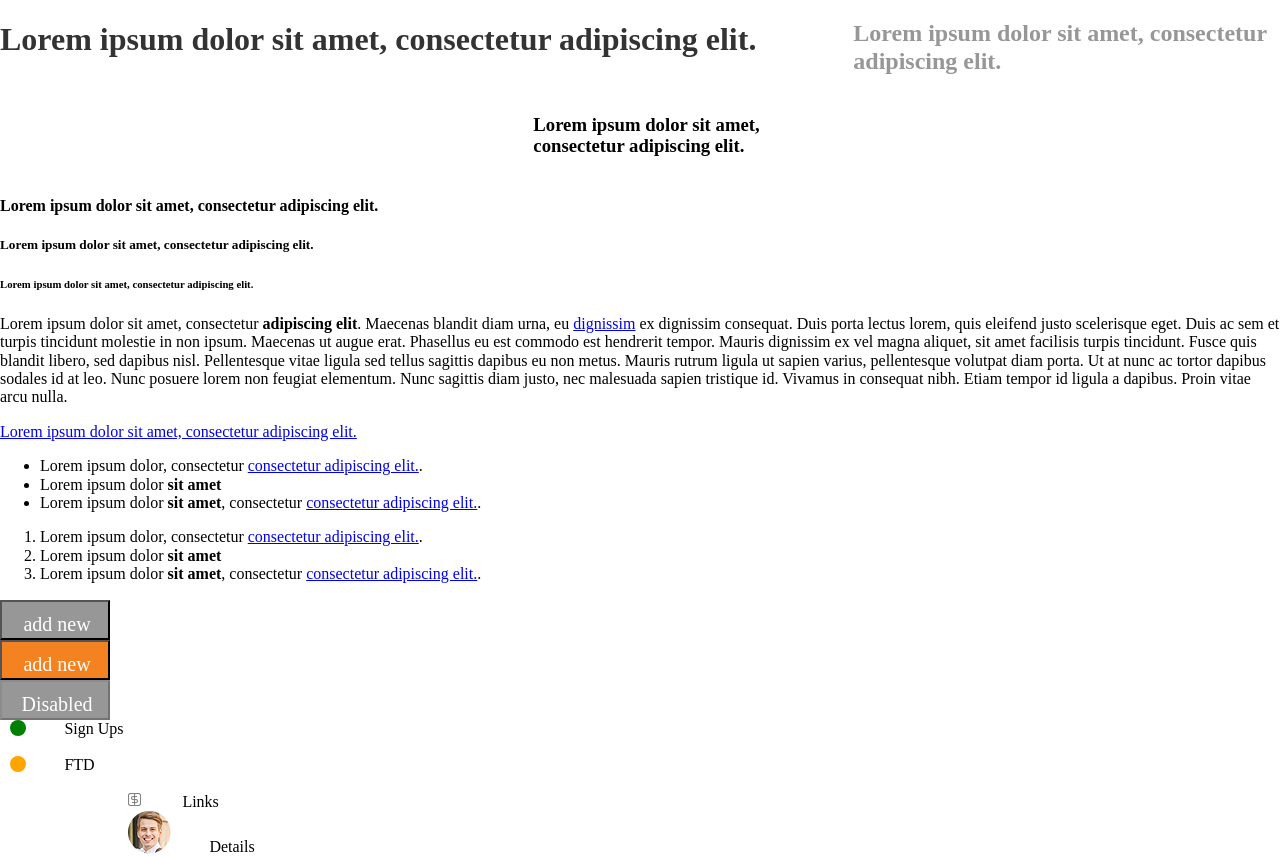
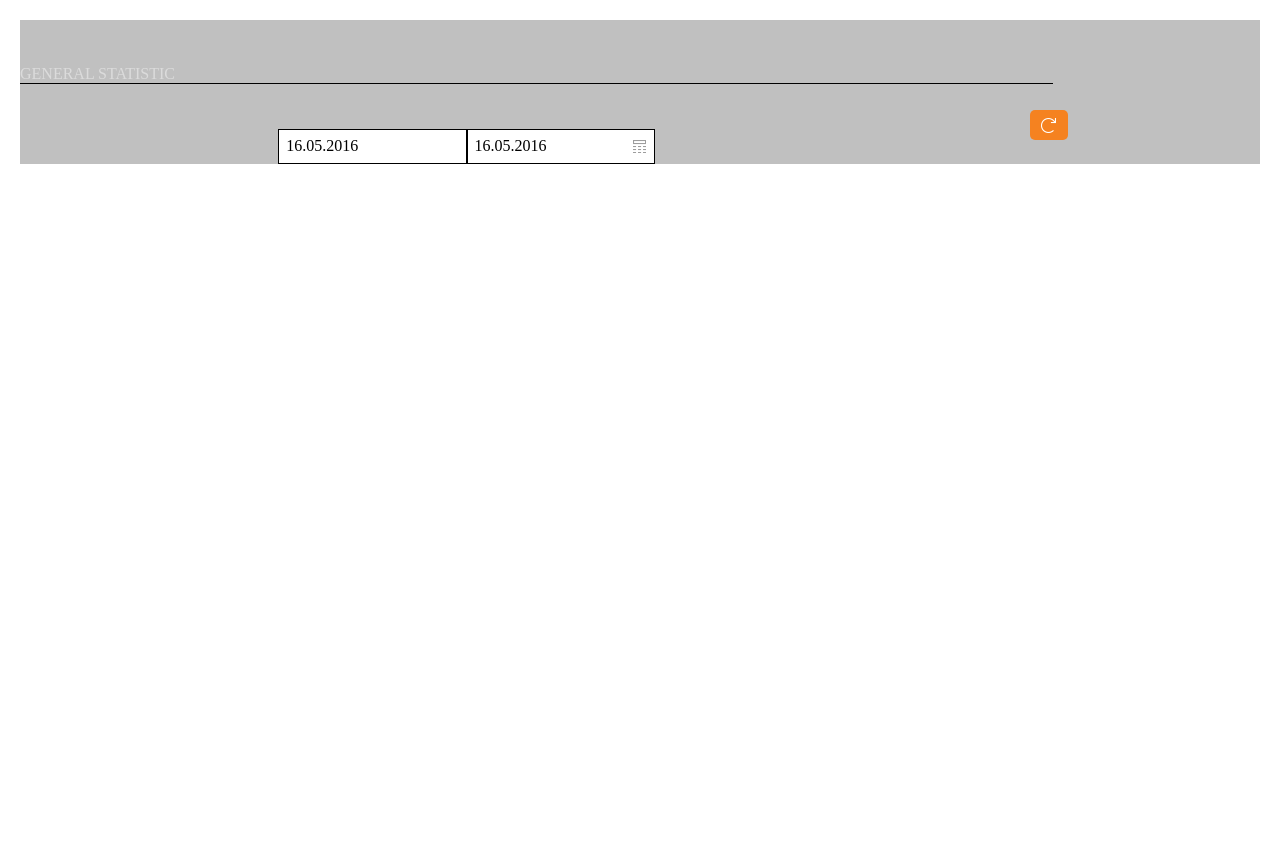
Before and after one commit to przemo88/projekt_indywidualny, a website: page styleguide.html in a window 1280 px wide. After the commit the page ends 800 px from the top, so only its background shows below. Drawn offline with Linux system fonts and the light colour scheme.

Commit message:
styleguide

```diff
--- a/sass/_layout.scss
+++ b/sass/_layout.scss
@@ -7,7 +7,6 @@
 	content: "";
 	display: table;
 	clear: both;
-
 }
 
 
--- a/sass/_mixins.scss
+++ b/sass/_mixins.scss
@@ -1,3 +1,8 @@
+.module{
+	background-color: silver;
+	padding: 20px;
+}
+
 /* Buttons */
 @mixin btn-silver{
 	background-color: $grey-2;
@@ -31,6 +36,23 @@
 	&:hover{
 		background-color: $orange-2;
 	}
+}
+
+@mixin btn-orange-2{
+	@include btn-orange;
+	width: $btn-width / 4;
+	height: $btn-heigth / 2;
+	border-radius: 5px;
+	position: absolute;
+	left: 51.5em;
+	top: 5.5em;
+	background-image: url('../mini/input-btn.png');
+	background-repeat: no-repeat;
+	background-position: center;
+}
+
+.btn-orange-2{
+	@include btn-orange-2;
 }
 
 .btn-orange{
@@ -143,14 +165,14 @@
 
 .input-form{
 	padding: 7px;
+	border: 1px solid black;
+	}
 
-		/*&:after{
-			content: url('../mini/delete.png');
-			margin-left: -2%;
-			width:16px;
-			height: 16px;
-		}*/
-	}
+.form-photo{
+	background-image: url("../mini/filter.png");
+    background-repeat: no-repeat;
+    background-position: right .5em center;
+}
 
 /* Links */
 
--- a/styleguide.html
+++ b/styleguide.html
@@ -5,40 +5,39 @@
 	<link rel="stylesheet" type="text/css" href="css/style.css">
 </head>
 <body>
-	<div class="container">
+
+<style>
+.parent{
+	background-color: white;
+
+
+	padding: 20px;
+}
+
+.row{
+	background-color: silver;
+}
+</style>
+
+<div class="parent">
+	<div class="row">
+		<div class="col-l-10 border-bottom mt-4 roboto silver">GENERAL STATISTIC</div>
+
+		<div class="col-l-10">
+
 		<div class="row">
-			<h1 class="grey-1 col-l-8 droid line-header">Lorem ipsum dolor sit amet, consectetur adipiscing elit.</h1>
-			<h2 class="grey-2 col-l-4 line-header">Lorem ipsum dolor sit amet, consectetur adipiscing elit.</h2>
-			<h3 class="col-offset-l-5 col-l-3 line-header">Lorem ipsum dolor sit amet, consectetur adipiscing elit.</h3>
+			<input type="text" value="16.05.2016" class="input-form roboto col-l-2 col-offset-l-3 mt-4"/>
+			<input type="text" value="16.05.2016" class="input-form roboto col-l-2 form-photo mt-4"/>
+			<div class="btn-orange-2"></div>
 		</div>
-	</div>
+
+</div>
+</div>
+</div>
 
 
 
-	<h4>Lorem ipsum dolor sit amet, consectetur adipiscing elit.</h4>
-	<h5>Lorem ipsum dolor sit amet, consectetur adipiscing elit.</h5>
-	<h6>Lorem ipsum dolor sit amet, consectetur adipiscing elit.</h6>
-	<p>Lorem ipsum dolor sit amet, consectetur <strong>adipiscing elit</strong>. Maecenas blandit diam urna, eu <a href="#">dignissim</a> ex dignissim consequat. Duis porta lectus lorem, quis eleifend justo scelerisque eget. Duis ac sem et turpis tincidunt molestie in non ipsum. Maecenas ut augue erat. Phasellus eu est commodo est hendrerit tempor. Mauris dignissim ex vel magna aliquet, sit amet facilisis turpis tincidunt. Fusce quis blandit libero, sed dapibus nisl. Pellentesque vitae ligula sed tellus sagittis dapibus eu non metus. Mauris rutrum ligula ut sapien varius, pellentesque volutpat diam porta. Ut at nunc ac tortor dapibus sodales id at leo. Nunc posuere lorem non feugiat elementum. Nunc sagittis diam justo, nec malesuada sapien tristique id. Vivamus in consequat nibh. Etiam tempor id ligula a dapibus. Proin vitae arcu nulla.</p>
-	<a href="#">Lorem ipsum dolor sit amet, consectetur adipiscing elit.</a>
-	<ul>
-	  <li>Lorem ipsum dolor, consectetur <a href="#">consectetur adipiscing elit.</a>.</li>
-	  <li>Lorem ipsum dolor <strong>sit amet</strong></li>
-	  <li>Lorem ipsum dolor <strong>sit amet</strong>, consectetur <a href="#">consectetur adipiscing elit.</a>.</li>
-	</ul>
-	<ol>
-	  <li>Lorem ipsum dolor, consectetur <a href="#">consectetur adipiscing elit.</a>.</li>
-	  <li>Lorem ipsum dolor <strong>sit amet</strong></li>
-	  <li>Lorem ipsum dolor <strong>sit amet</strong>, consectetur <a href="#">consectetur adipiscing elit.</a>.</li>
-	</ol>
-
-	<button class="btn-silver"><a href="styleguide.html">add new</a></button></br>
-	<button class="btn-orange"><a href="styleguide.html">add new</a></button></br>
-	<button class="btn-disabled"  disabled="disabled"><a href="styleguide.html">Disabled</a></button></br>
-
-	<div class="green-tabs">Sign Ups</div></br>
-	<div class="orange-tabs">FTD</div></br>
-	<div class="payout">Links</div>
-	<div class="photo">Details</div>
+</div>
 
 </body>
 </html>
```
Also changed, not shown: index.html (+14 -6 lines), css/style.css, mini/input-btn.png (added), 1 other file.
